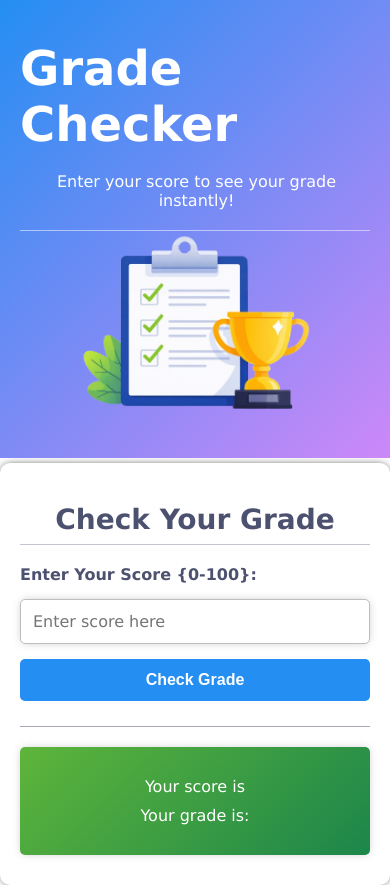
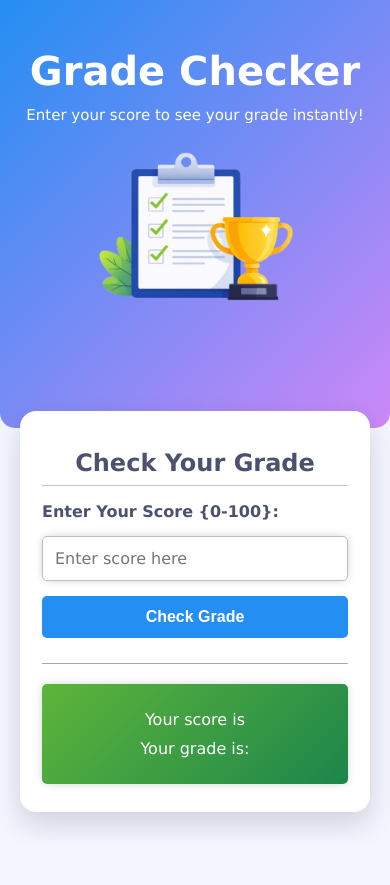
Before and after one commit to thecricketshowreeels/GradeChecker, a plain HTML site: page index.html in a window 390 px wide. After the commit the page ends 844 px from the top, so only its background shows below. Drawn offline with Linux system fonts and the light colour scheme.

Commit message:
Refactor and enhance style.css for responsiveness

```diff
--- a/style.css
+++ b/style.css
@@ -149,19 +149,24 @@ border-bottom: #4d51707d 1px solid;
 
 /* Mobile Responsiveness */
 @media (max-width: 768px) {
+    body {
+        background: #f3f5ff;
+    }
+
     .container {
         flex-direction: column;
+        min-height: 100vh;
         height: auto;
-        min-height: 100vh;
-        gap: 5px;
-        /* padding: 20px; */
+        gap: 0;
+        background: #f3f5ff;
     }
 
     .left-sec {
         width: 100%;
         height: auto;
-        padding: 40px 20px;
-        /* border-radius: 10px; */
+        padding: 48px 24px 120px;
+        border-radius: 0 0 15px 15px;
+
     }
 
     .left-sec::after {
@@ -171,27 +176,35 @@ border-bottom: #4d51707d 1px solid;
     .right-sec {
         width: 100%;
         height: auto;
-        /* padding: 20px 0; */
         box-shadow: none;
+        margin-top: -100px;
+        padding: 0 20px 32px;
+        z-index: 1;
     }
 
     h1 {
-        font-size: 48px;
+        font-size: 40px;
+        text-align: center;
     }
 
     .left-p {
-        font-size: 16px;
+        font-size: 15px;
         text-align: center;
+        margin: 12px 0 0;
     }
 
     .box {
         width: 100%;
-        padding: 30px 20px;
+        max-width: 420px;
+        padding: 28px 22px;
+        background: #ffffff;
+        border-radius: 16px;
+        box-shadow: 0 12px 28px rgba(17, 24, 39, 0.16);
     }
 
     h2 {
-        font-size: 28px;
-        margin-bottom: 20px;
+        font-size: 24px;
+        margin-bottom: 16px;
     }
 
     .box-text-p {
@@ -210,15 +223,16 @@ border-bottom: #4d51707d 1px solid;
 
     .result-box {
         height: auto;
-        padding: 20px;
+        padding: 16px;
         text-align: center;
     }
 
     #grade {
-        font-size: 50px;
+        display: block;
+        font-size: 56px;
         position: static;
-        margin-left: 0;
-        margin-top: 10px;
+        margin: 6px 0 0;
+        /* text-align: right; */
     }
 
     #score {
@@ -228,7 +242,15 @@ border-bottom: #4d51707d 1px solid;
     .box-p {
         margin: 10px 0;
     }
+
+    .text {
+        text-align: center;
+        border-bottom: none;
+    }
+
     .left-img{
-        width: 80%;
+        width: 70%;
+        max-width: 320px;
+        margin-top: 24px;
     }
 }
```
